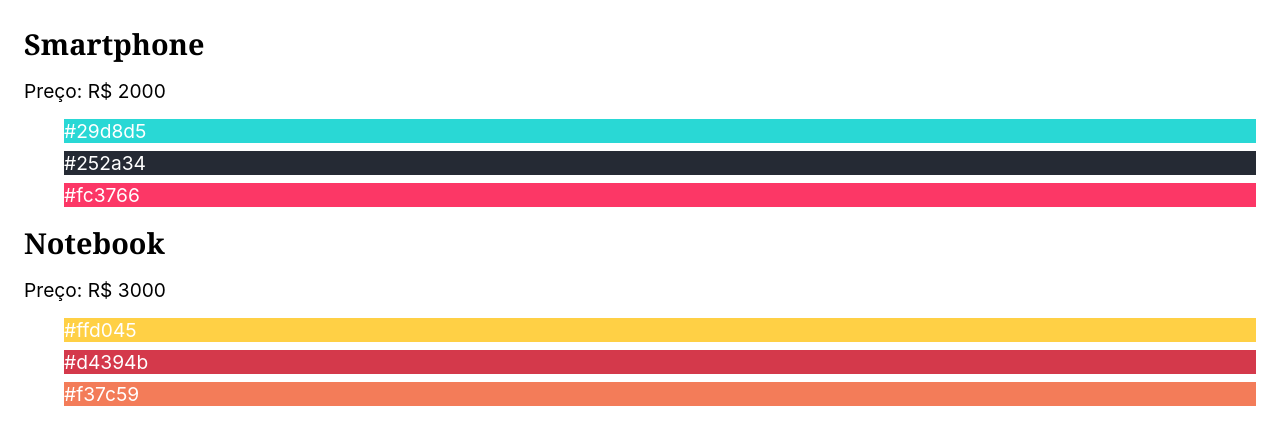
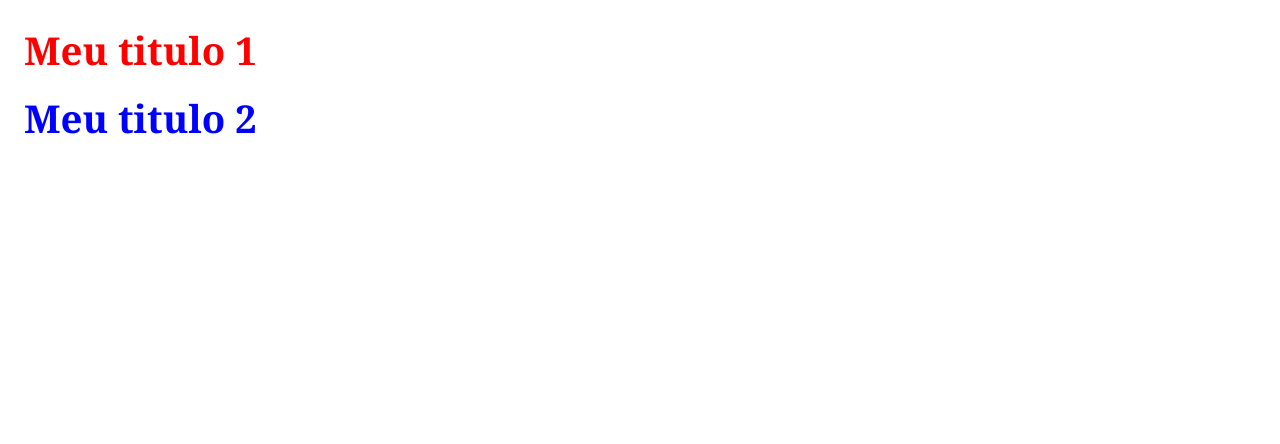
Before and after one commit to Guilherme-mtk/Desafios-react, a React (Create React App) app: page / in a window 1280 px wide. Shown: the top 444 px of the page. Built offline with nearby package versions, Linux system fonts and the light colour scheme.

Commit message:
entendendo melhor propriedades do react

```diff
--- a/src/App.js
+++ b/src/App.js
@@ -1,45 +1,15 @@
 import React from 'react';
 
-const produtos = [
-  {
-    id: 1,
-    nome: 'Smartphone',
-    preco: 'R$ 2000',
-    cores: ['#29d8d5', '#252a34', '#fc3766'],
-  },
-  {
-    id: 2,
-    nome: 'Notebook',
-    preco: 'R$ 3000',
-    cores: ['#ffd045', '#d4394b', '#f37c59'],
-  },
-  {
-    id: 3,
-    nome: 'Tablet',
-    preco: 'R$ 1500',
-    cores: ['#365069', '#47c1c8', '#f95786'],
-  },
-];
+const Titulo = ({ cor, texto }) => {
+  return <h1 style={{ color: cor }}>{texto}</h1>;
+};
 
 const App = () => {
   return (
-    <section>
-      {produtos
-        .filter((produto) => +produto.preco.replace('R$ ', '') > 1500)
-        .map((produto) => (
-          <div key={produto.id}>
-            <h1>{produto.nome}</h1>
-            <p>Preço: {produto.preco}</p>
-            <ul>
-              {produto.cores.map((cor) => (
-                <li key={cor} style={{ backgroundColor: cor, color: 'white' }}>
-                  {cor}
-                </li>
-              ))}
-            </ul>
-          </div>
-        ))}
-    </section>
+    <div>
+      <Titulo cor="red" texto="Meu titulo 1" />
+      <Titulo cor="blue" texto="Meu titulo 2" />
+    </div>
   );
 };
 
```
